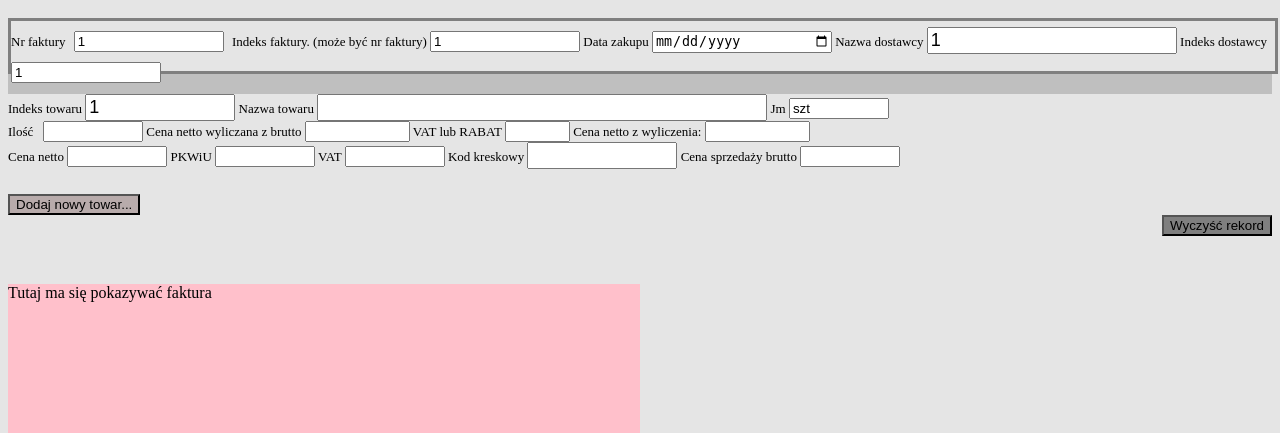
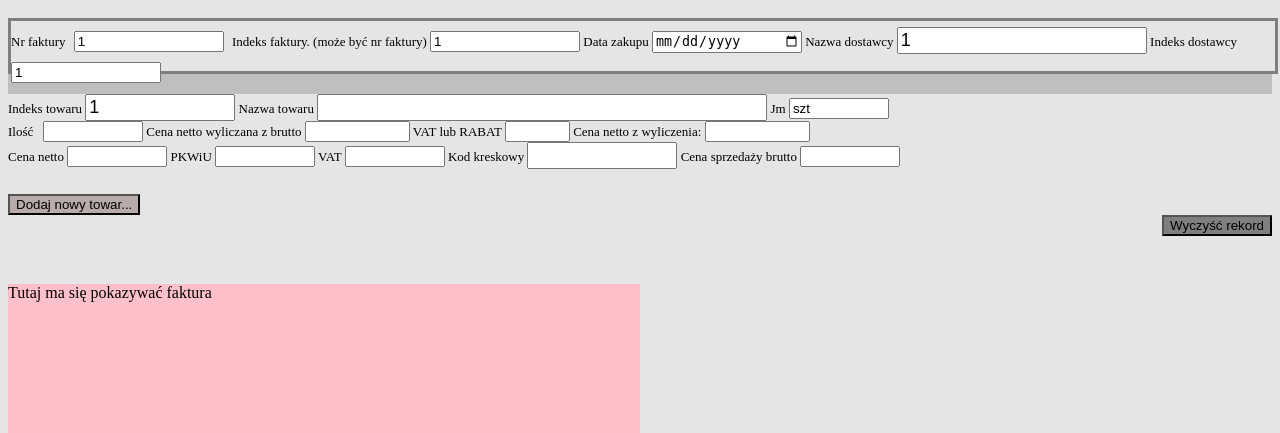
Before and after one commit to adamromek/sklep, a PHP site: page /?indeks=1 in a window 1280 px wide. Shown: the part 103-536 px from the top of the page. Run offline with PHP 8.4, Linux system fonts and the light colour scheme; the visitor is signed in with stand-in values (Sample User, id 1); data that the repository does not hold is empty; some libraries are stand-ins or nearby versions.

Commit message:
2020-06-22 godz.12.01

```diff
--- a/css/style.css
+++ b/css/style.css
@@ -42,8 +42,8 @@ input [type="text"]{
 #pkwiu{width: 100px;}
 #cena_brutto{width: 100px;}
 #kodKT{width: 150px;}
-#stan_mag{width:100px; }
-#data_zak{width: 100px;}
+#stan_mag{width:80px; }
+
 
 input[type=text]:focus {
   background-color: #ADD8E6;
@@ -60,7 +60,8 @@ button{background-color: #B8ABAB; margin-top: 25px; }
 
 #faktura{height: 50px; width: 100%;border-style: solid; border-color: #7F7F7F; }
 #nr_faktury{width: 150px; margin:10px 5px 10px 5px; }
-#data_zak{width: 180px;}
+#data_zak{width: 150px;}
 #id_f{width: 150px;}
 #indeksD{width: 150px;}
 #nazwa1{width: 250px;}
+#data_zak{width: 150px;}
--- a/index.php
+++ b/index.php
@@ -26,7 +26,7 @@ $add_site = true;
 <html >
 <head>
 <meta charset="utf-8" />
-<meta name="viewport" content="width=device-width, initial-scale=1" />
+<meta name="viewport" content="width=device-width, initial-scale=1.0" />
 <title>Baza Sklepu ZooNet</title>
 <link rel="stylesheet" href="//code.jquery.com/ui/1.12.1/themes/base/jquery-ui.css">
 
```
Also changed, not shown: dostawcy.php (+5 -12 lines).
